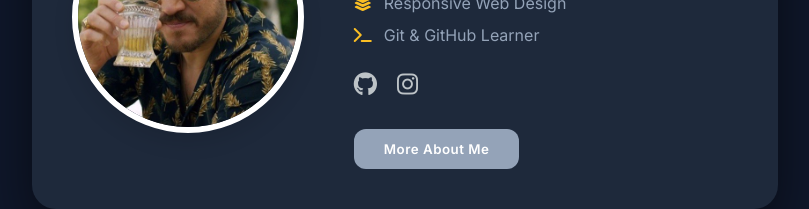
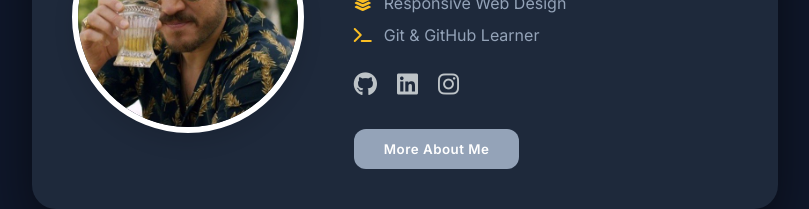
Before and after one commit to DevSerhat0/my-portfolio, a React (Create React App) app: page / in a window 1280 px wide. Shown: the part 403-612 px from the top of the page, without its empty margins (235-1044 px from the left). Built offline with nearby package versions, Linux system fonts and the light colour scheme.

Commit message:
feat: add LinkedIn profile link

```diff
--- a/src/components/SocialMedia.js
+++ b/src/components/SocialMedia.js
@@ -8,6 +8,15 @@ function SocialMedia () {
             title="GitHub"
             >
                 <i className="fa-brands fa-github"></i>
+            </a>
+
+            <a
+            href="www.linkedin.com/in/m-serhat-aba-dev"
+            target="_blank"
+            rel="noreferrer"
+            title="LinkedIn"
+            >
+                <i className="fa-brands fa-linkedin"></i>
             </a>
 
             <a
```
